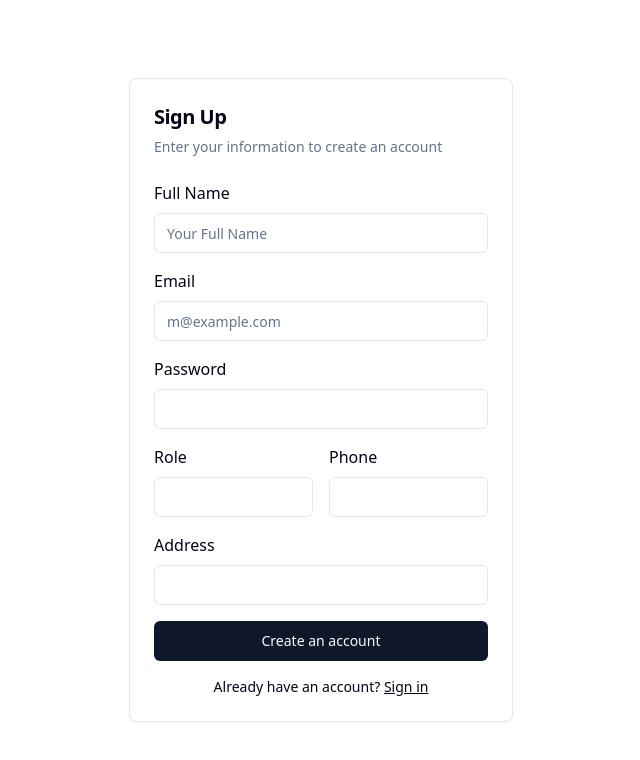
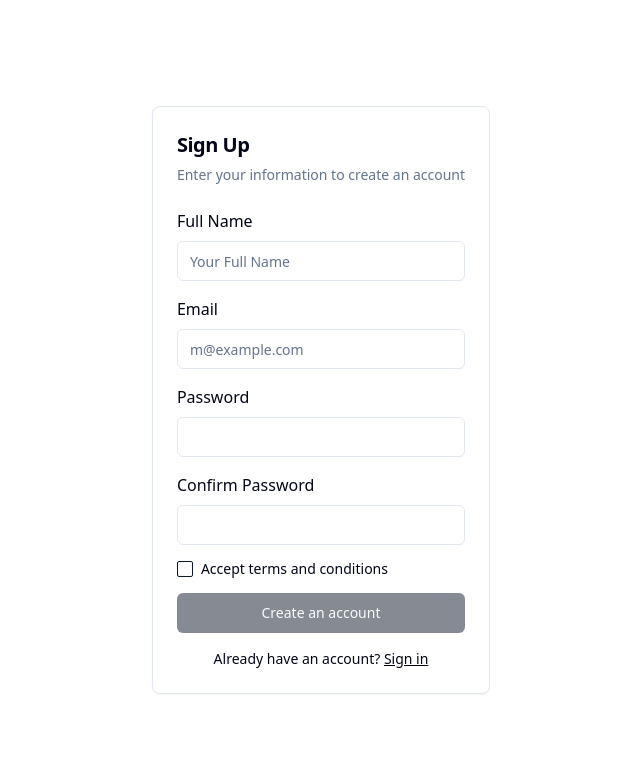
Before and after one commit to 001Rakib/car-rental-frontend, a React (Vite) app: page /signUp in a window 1280 px wide. Shown: the top 760 px of the page, without its empty margins (319-959 px from the left). Built offline with nearby package versions, Linux system fonts and the light colour scheme.

Commit message:
created signup form with validation

```diff
--- a/package.json
+++ b/package.json
@@ -10,6 +10,8 @@
     "preview": "vite preview"
   },
   "dependencies": {
+    "@hookform/resolvers": "^3.9.0",
+    "@radix-ui/react-checkbox": "^1.1.1",
     "@radix-ui/react-dropdown-menu": "^2.1.1",
     "@radix-ui/react-label": "^2.1.0",
     "@radix-ui/react-slot": "^1.1.0",
@@ -25,7 +27,8 @@
     "react-router-dom": "^6.26.1",
     "redux-persist": "^6.0.0",
     "tailwind-merge": "^2.5.2",
-    "tailwindcss-animate": "^1.0.7"
+    "tailwindcss-animate": "^1.0.7",
+    "zod": "^3.23.8"
   },
   "devDependencies": {
     "@eslint/js": "^9.9.0",
--- /dev/null
+++ b/src/components/ui/checkbox.tsx
@@ -0,0 +1,28 @@
+import * as React from "react"
+import * as CheckboxPrimitive from "@radix-ui/react-checkbox"
+import { Check } from "lucide-react"
+
+import { cn } from "@/lib/utils"
+
+const Checkbox = React.forwardRef<
+  React.ElementRef<typeof CheckboxPrimitive.Root>,
+  React.ComponentPropsWithoutRef<typeof CheckboxPrimitive.Root>
+>(({ className, ...props }, ref) => (
+  <CheckboxPrimitive.Root
+    ref={ref}
+    className={cn(
+      "peer h-4 w-4 shrink-0 rounded-sm border border-slate-200 border-slate-900 ring-offset-white focus-visible:outline-none focus-visible:ring-2 focus-visible:ring-slate-950 focus-visible:ring-offset-2 disabled:cursor-not-allowed disabled:opacity-50 data-[state=checked]:bg-slate-900 data-[state=checked]:text-slate-50 dark:border-slate-800 dark:border-slate-50 dark:ring-offset-slate-950 dark:focus-visible:ring-slate-300 dark:data-[state=checked]:bg-slate-50 dark:data-[state=checked]:text-slate-900",
+      className
+    )}
+    {...props}
+  >
+    <CheckboxPrimitive.Indicator
+      className={cn("flex items-center justify-center text-current")}
+    >
+      <Check className="h-4 w-4" />
+    </CheckboxPrimitive.Indicator>
+  </CheckboxPrimitive.Root>
+))
+Checkbox.displayName = CheckboxPrimitive.Root.displayName
+
+export { Checkbox }
--- a/src/pages/Login.tsx
+++ b/src/pages/Login.tsx
@@ -13,7 +13,7 @@
   const { register, handleSubmit } = useForm({
     defaultValues: { email: "user@example.com", password: "password123" },
   });
-  const [login] = useLoginMutation();
+  const [login, { error }] = useLoginMutation();
 
   const handleLogin: SubmitHandler<FieldValues> = async (data) => {
     const res = await login(data).unwrap();
@@ -33,6 +33,11 @@
               <p className="text-balance text-muted-foreground">
                 Enter your email below to login to your account
               </p>
+              {error ? (
+                <p className="text-red-500 font-xs">{error.data.message}</p>
+              ) : (
+                ""
+              )}
             </div>
             <div className="grid gap-4">
               <div className="grid gap-2">
@@ -48,6 +53,12 @@
               <div className="grid gap-2">
                 <div className="flex items-center">
                   <label htmlFor="password">Password</label>
+                  <Link
+                    to={"/forgot-password"}
+                    className="ml-auto inline-block text-sm underline"
+                  >
+                    Forgot your password?
+                  </Link>
                 </div>
                 <Input
                   id="password"
--- a/src/pages/SignUp.tsx
+++ b/src/pages/SignUp.tsx
@@ -6,12 +6,41 @@
   CardHeader,
   CardTitle,
 } from "@/components/ui/card";
+import { Checkbox } from "@/components/ui/checkbox";
 import { Input } from "@/components/ui/input";
+import { useState } from "react";
+import { FieldValues, SubmitHandler, useForm } from "react-hook-form";
 import { Link } from "react-router-dom";
+import { zodResolver } from "@hookform/resolvers/zod";
+import { z } from "zod";
+
+const signUpSchema = z
+  .object({
+    name: z.string().min(1, { message: "Name is required" }),
+    email: z.string().email({ message: "Name is required" }),
+    password: z.string().min(1, { message: "Name is required" }),
+    confirmPassword: z.string({ message: "Passwords does not match" }),
+  })
+  .refine((data) => data.password === data.confirmPassword, {
+    path: ["confirmPassword"],
+    message: "Passwords does not match",
+  });
 
 const SignUp = () => {
+  const [checkbox, setCheckbox] = useState(false);
+  const {
+    register,
+    handleSubmit,
+    formState: { errors },
+  } = useForm({ resolver: zodResolver(signUpSchema) });
+  console.log(errors);
+  const handleSignUp: SubmitHandler<FieldValues> = (data) => {
+    console.log(data);
+  };
+
   return (
     <div className="h-[100vh] grid justify-center items-center">
+      <form onSubmit={handleSubmit(handleSignUp)}>
         <Card className="mx-auto max-w-sm">
           <CardHeader>
             <CardTitle className="text-xl">Sign Up</CardTitle>
@@ -24,7 +53,16 @@
               <div className="grid gap-4">
                 <div className="grid gap-2">
                   <label htmlFor="name">Full Name</label>
-                <Input id="first-name" placeholder="Your Full Name" required />
+                  <Input
+                    id="first-name"
+                    placeholder="Your Full Name"
+                    {...register("name", { required: true })}
+                  />
+                  {errors.name && (
+                    <p role="alert" className="text-red-500">
+                      Name is required
+                    </p>
+                  )}
                 </div>
               </div>
               <div className="grid gap-2">
@@ -33,30 +71,68 @@
                   id="email"
                   type="email"
                   placeholder="m@example.com"
-                required
+                  {...register("email", { required: true })}
                 />
+                {errors.email && (
+                  <p role="alert" className="text-red-500">
+                    Email is required
+                  </p>
+                )}
               </div>
               <div className="grid gap-2">
                 <label htmlFor="password">Password</label>
-              <Input id="password" type="password" />
-            </div>
-            <div className="grid grid-cols-2 gap-4">
-              <div className="grid gap-2">
-                <label htmlFor="role">Role</label>
-                <Input required />
+                <Input
+                  id="password"
+                  type="password"
+                  {...register("password", { required: true })}
+                />
+                {errors.password && (
+                  <p role="alert" className="text-red-500">
+                    Password is required
+                  </p>
+                )}
               </div>
               <div className="grid gap-2">
-                <label htmlFor="phone">Phone</label>
-                <Input type="number" required />
+                <label htmlFor="password">Confirm Password</label>
+                <Input
+                  type="password"
+                  {...register("confirmPassword", { required: true })}
+                />
+                {errors.confirmPassword?.type === "required" && (
+                  <p role="alert" className="text-red-500">
+                    Confirm Password is required
+                  </p>
+                )}
+                {errors.confirmPassword?.type === "custom" && (
+                  <p role="alert" className="text-red-500">
+                    Passwords does not match
+                  </p>
+                )}
+              </div>
+              <div>
+                <div className="flex items-center space-x-2">
+                  <Checkbox
+                    id="terms"
+                    onCheckedChange={() => setCheckbox(!checkbox)}
+                  />
+                  <label
+                    htmlFor="terms"
+                    className="text-sm font-medium leading-none peer-disabled:cursor-not-allowed peer-disabled:opacity-70"
+                  >
+                    Accept terms and conditions
+                  </label>
                 </div>
               </div>
-            <div className="grid gap-2">
-              <label htmlFor="role">Address</label>
-              <Input id="address" type="text" />
-            </div>
+
+              {checkbox === true ? (
                 <Button type="submit" className="w-full">
                   Create an account
                 </Button>
+              ) : (
+                <Button type="submit" className="w-full" disabled>
+                  Create an account
+                </Button>
+              )}
             </div>
             <div className="mt-4 text-center text-sm">
               Already have an account?{" "}
@@ -66,6 +142,7 @@
             </div>
           </CardContent>
         </Card>
+      </form>
     </div>
   );
 };
```
Also changed, not shown: 1 other file (tests, documents, lock files or other folders). Lines whose indentation alone changed are shown as unchanged.
